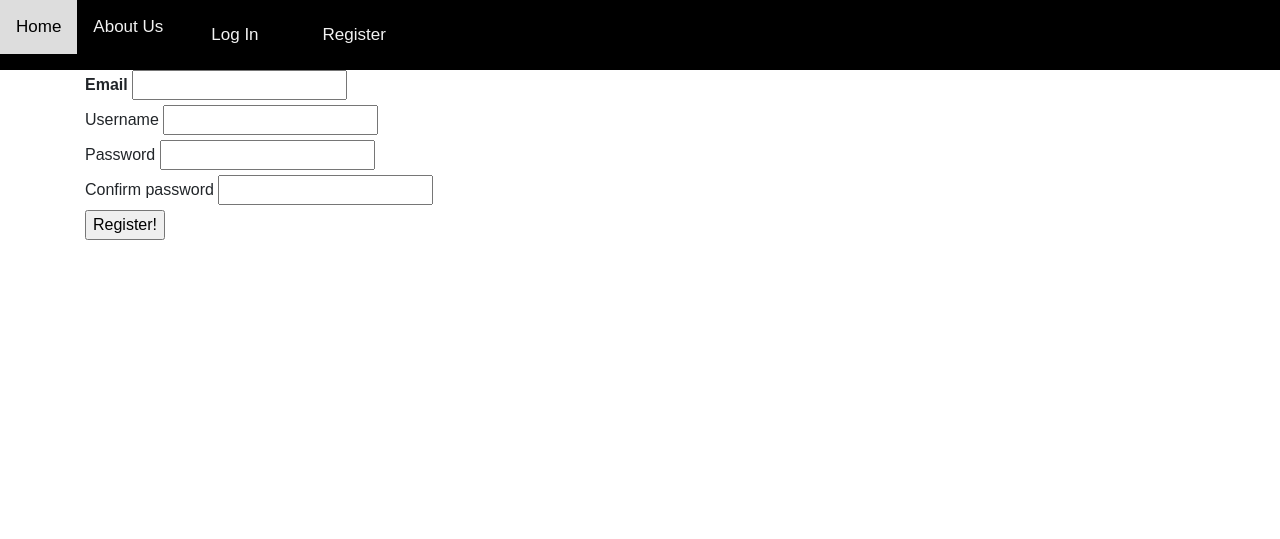
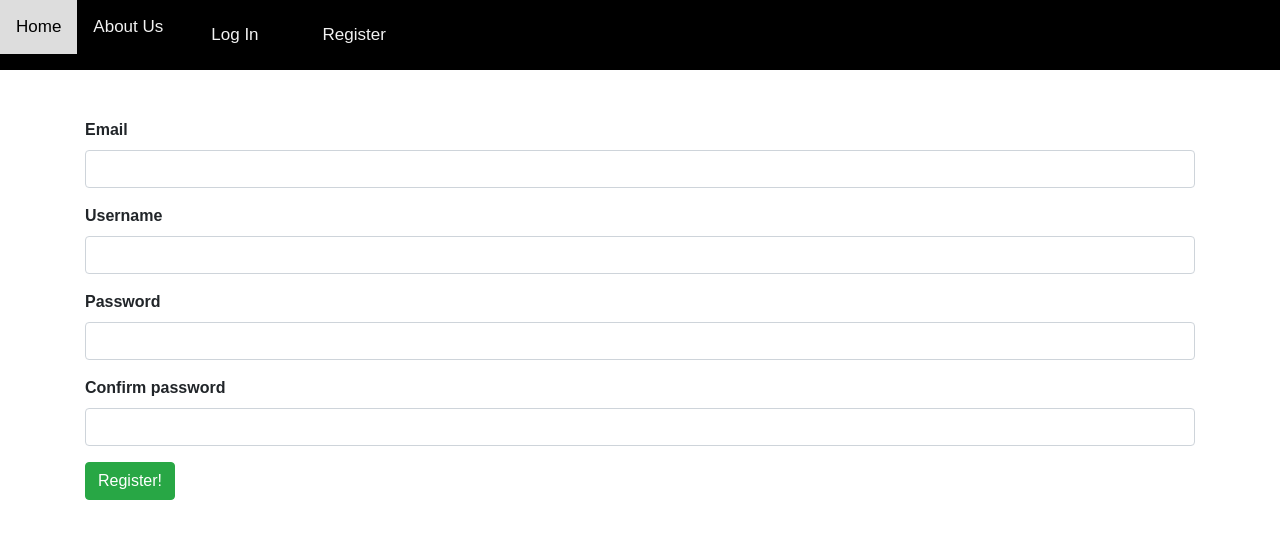
Before and after one commit to hitman26422/webtechg1, a Flask app: page /register in a window 1280 px wide. Shown: the top 539 px of the page. Run offline with Flask 2, Linux system fonts and the light colour scheme; some libraries are stand-ins or nearby versions.

Commit message:
Update register.html

```diff
--- a/puppycompanyblog/templates/register.html
+++ b/puppycompanyblog/templates/register.html
@@ -5,14 +5,24 @@
     <script src="http://netdna.bootstrapcdn.com/bootstrap/3.0.0/js/bootstrap.min.js"></script>
 </head>
 <html>
+    <br>
+    <br>
 <form method="POST">
     {# This hidden_tag is a CSRF security feature. #}
     {{ form.hidden_tag() }}
-  <b>  {{ form.email.label }} {{ form.email() }}</b><br>
-    {{ form.username.label }} {{ form.username() }}<br>
-    {{ form.password.label }} {{ form.password() }}<br>
-    {{ form.pass_confirm.label }} {{ form.pass_confirm() }}<br>
-    {{ form.submit() }}
+ <div class="form-group">
+     <b>  {{ form.email.label }}</b> {{ form.email(class_="form-control") }}
+    </div>
+    <div class="form-group">
+    <b>{{ form.username.label }}</b> {{ form.username(class_="form-control") }}
+    </div>
+    <div class="form-group">
+        <b>{{ form.password.label }} </b>{{ form.password(class_="form-control") }}
+    </div>
+    <div class="form-group">
+    <b>{{ form.pass_confirm.label }} </b>{{ form.pass_confirm(class_="form-control") }}
+    </div>
+        {{ form.submit(class="btn btn-success") }}
 </form>
 </html>
 {% endblock %}
```
